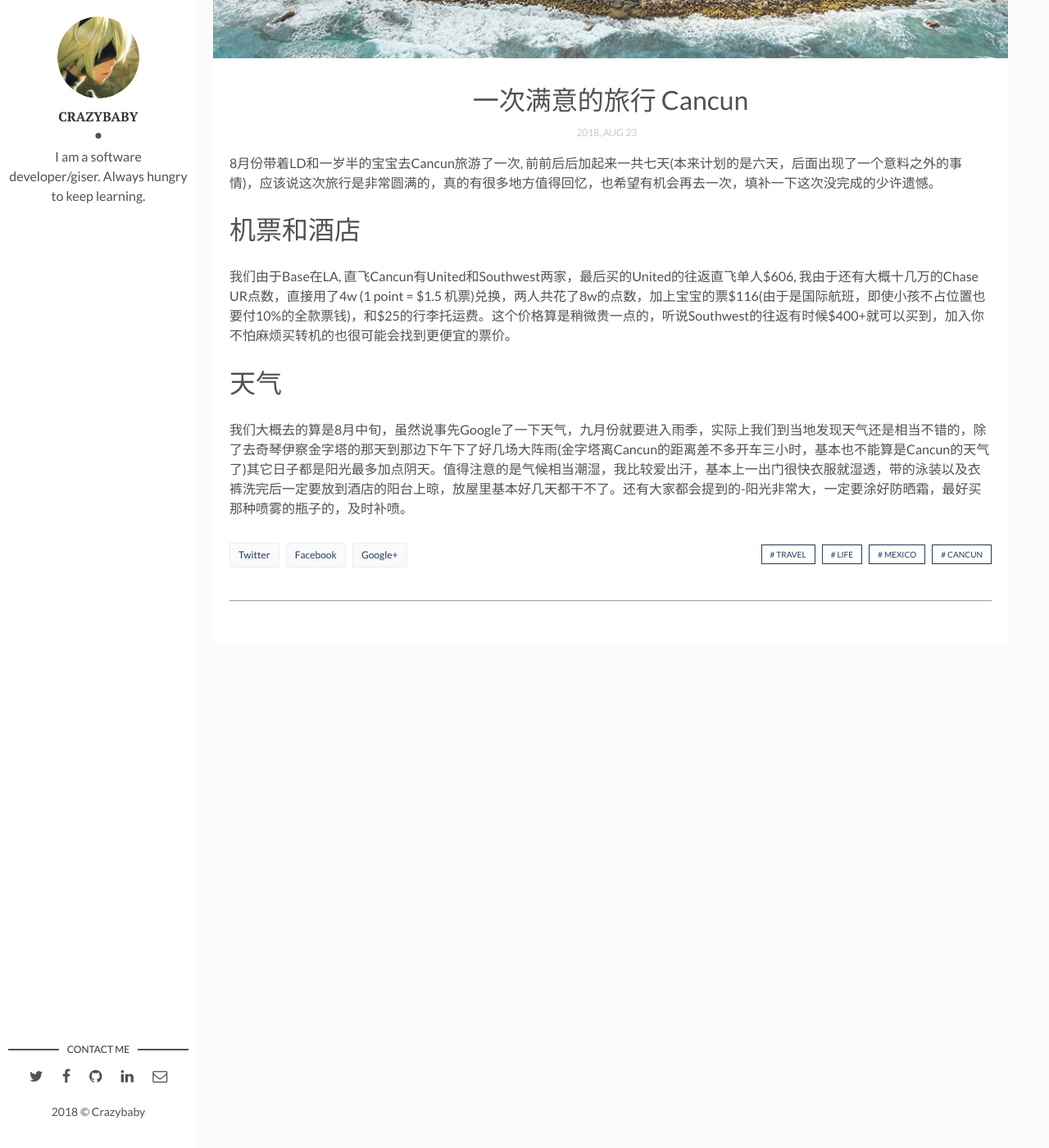
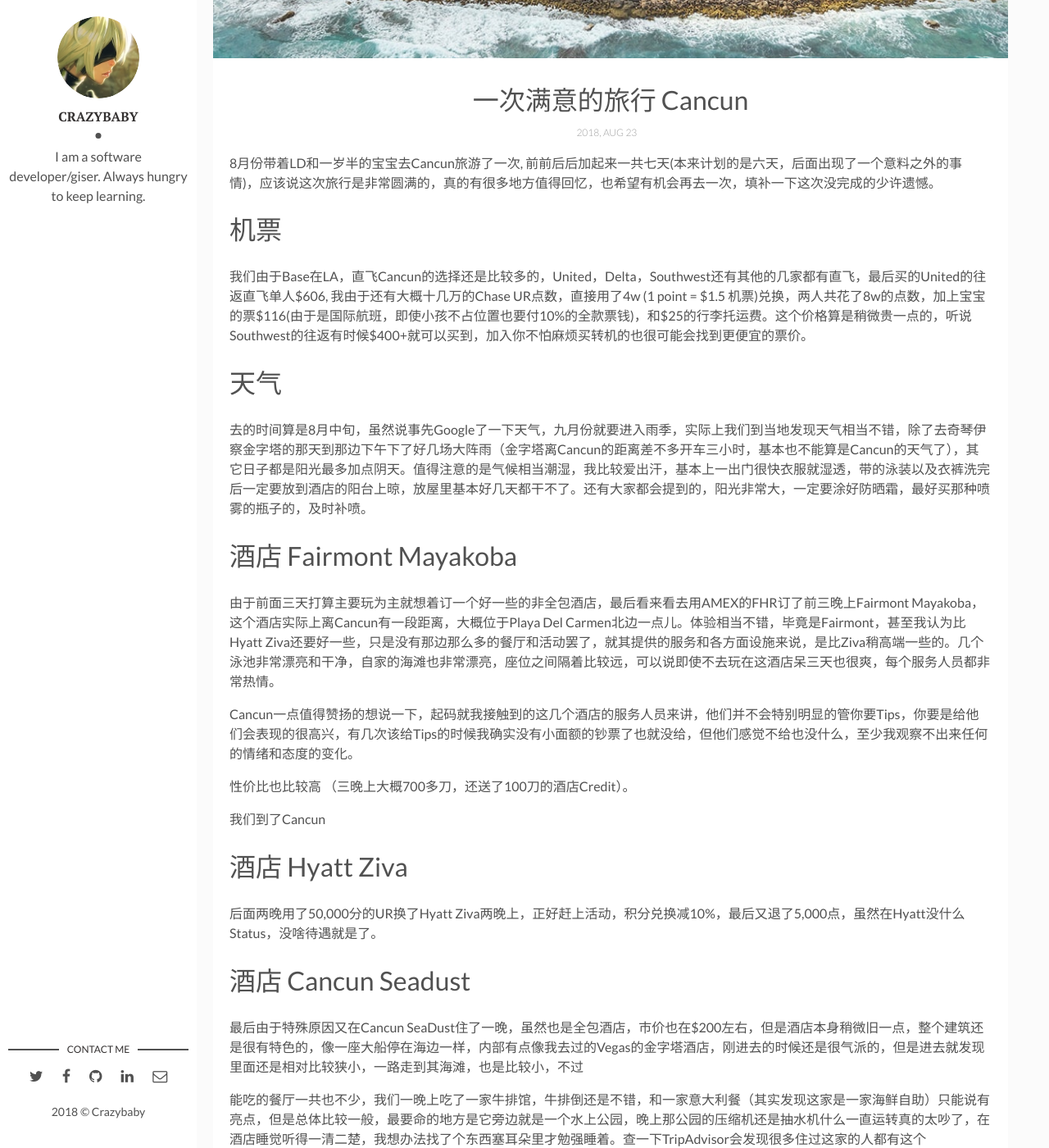
Before and after one commit to yzhong1985/yzhong1985.github.io, a Jekyll site: the page built from _posts/2018-08-20-wonderful-cancun-trip.md, in a window 1280 px wide and 1400 px high, scrolled down 449 px. Shown: the whole window at 82% size. Built offline with Jekyll 4.4.1, drawn with Linux system fonts in a browser that asks for light colours; comment, search, counter and statistics services are not loaded; some of the changed text lies outside the part shown.

Commit message:
a few updates
Cancun trip update

```diff
--- a/_posts/2018-08-20-wonderful-cancun-trip.md
+++ b/_posts/2018-08-20-wonderful-cancun-trip.md
@@ -9,9 +9,28 @@ tags: [travel, life, mexico, cancun]
 
 8月份带着LD和一岁半的宝宝去Cancun旅游了一次, 前前后后加起来一共七天(本来计划的是六天，后面出现了一个意料之外的事情)，应该说这次旅行是非常圆满的，真的有很多地方值得回忆，也希望有机会再去一次，填补一下这次没完成的少许遗憾。
 
-# 机票和酒店
-我们由于Base在LA, 直飞Cancun有United和Southwest两家，最后买的United的往返直飞单人$606, 我由于还有大概十几万的Chase UR点数，直接用了4w (1 point = $1.5 机票)兑换，两人共花了8w的点数，加上宝宝的票$116(由于是国际航班，即使小孩不占位置也要付10%的全款票钱)，和$25的行李托运费。这个价格算是稍微贵一点的，听说Southwest的往返有时候$400+就可以买到，加入你不怕麻烦买转机的也很可能会找到更便宜的票价。
-
+# 机票
+我们由于Base在LA，直飞Cancun的选择还是比较多的，United，Delta，Southwest还有其他的几家都有直飞，最后买的United的往返直飞单人$606, 我由于还有大概十几万的Chase UR点数，直接用了4w (1 point = $1.5 机票)兑换，两人共花了8w的点数，加上宝宝的票$116(由于是国际航班，即使小孩不占位置也要付10%的全款票钱)，和$25的行李托运费。这个价格算是稍微贵一点的，听说Southwest的往返有时候$400+就可以买到，加入你不怕麻烦买转机的也很可能会找到更便宜的票价。
 
 # 天气
-我们大概去的算是8月中旬，虽然说事先Google了一下天气，九月份就要进入雨季，实际上我们到当地发现天气还是相当不错的，除了去奇琴伊察金字塔的那天到那边下午下了好几场大阵雨(金字塔离Cancun的距离差不多开车三小时，基本也不能算是Cancun的天气了)其它日子都是阳光最多加点阴天。值得注意的是气候相当潮湿，我比较爱出汗，基本上一出门很快衣服就湿透，带的泳装以及衣裤洗完后一定要放到酒店的阳台上晾，放屋里基本好几天都干不了。还有大家都会提到的-阳光非常大，一定要涂好防晒霜，最好买那种喷雾的瓶子的，及时补喷。
+
+去的时间算是8月中旬，虽然说事先Google了一下天气，九月份就要进入雨季，实际上我们到当地发现天气相当不错，除了去奇琴伊察金字塔的那天到那边下午下了好几场大阵雨（金字塔离Cancun的距离差不多开车三小时，基本也不能算是Cancun的天气了），其它日子都是阳光最多加点阴天。值得注意的是气候相当潮湿，我比较爱出汗，基本上一出门很快衣服就湿透，带的泳装以及衣裤洗完后一定要放到酒店的阳台上晾，放屋里基本好几天都干不了。还有大家都会提到的，阳光非常大，一定要涂好防晒霜，最好买那种喷雾的瓶子的，及时补喷。
+
+# 酒店 Fairmont Mayakoba
+由于前面三天打算主要玩为主就想着订一个好一些的非全包酒店，最后看来看去用AMEX的FHR订了前三晚上Fairmont Mayakoba，这个酒店实际上离Cancun有一段距离，大概位于Playa Del Carmen北边一点儿。体验相当不错，毕竟是Fairmont，甚至我认为比Hyatt Ziva还要好一些，只是没有那边那么多的餐厅和活动罢了，就其提供的服务和各方面设施来说，是比Ziva稍高端一些的。几个泳池非常漂亮和干净，自家的海滩也非常漂亮，座位之间隔着比较远，可以说即使不去玩在这酒店呆三天也很爽，每个服务人员都非常热情。
+
+Cancun一点值得赞扬的想说一下，起码就我接触到的这几个酒店的服务人员来讲，他们并不会特别明显的管你要Tips，你要是给他们会表现的很高兴，有几次该给Tips的时候我确实没有小面额的钞票了也就没给，但他们感觉不给也没什么，至少我观察不出来任何的情绪和态度的变化。
+
+性价比也比较高 （三晚上大概700多刀，还送了100刀的酒店Credit）。
+
+我们到了Cancun
+
+# 酒店 Hyatt Ziva
+
+后面两晚用了50,000分的UR换了Hyatt Ziva两晚上，正好赶上活动，积分兑换减10%，最后又退了5,000点，虽然在Hyatt没什么Status，没啥待遇就是了。
+
+# 酒店 Cancun Seadust
+
+最后由于特殊原因又在Cancun SeaDust住了一晚，虽然也是全包酒店，市价也在$200左右，但是酒店本身稍微旧一点，整个建筑还是很有特色的，像一座大船停在海边一样，内部有点像我去过的Vegas的金字塔酒店，刚进去的时候还是很气派的，但是进去就发现里面还是相对比较狭小，一路走到其海滩，也是比较小，不过
+
+能吃的餐厅一共也不少，我们一晚上吃了一家牛排馆，牛排倒还是不错，和一家意大利餐（其实发现这家是一家海鲜自助）只能说有亮点，但是总体比较一般，最要命的地方是它旁边就是一个水上公园，晚上那公园的压缩机还是抽水机什么一直运转真的太吵了，在酒店睡觉听得一清二楚，我想办法找了个东西塞耳朵里才勉强睡着。查一下TripAdvisor会发现很多住过这家的人都有这个complaint，极不推荐！
```
